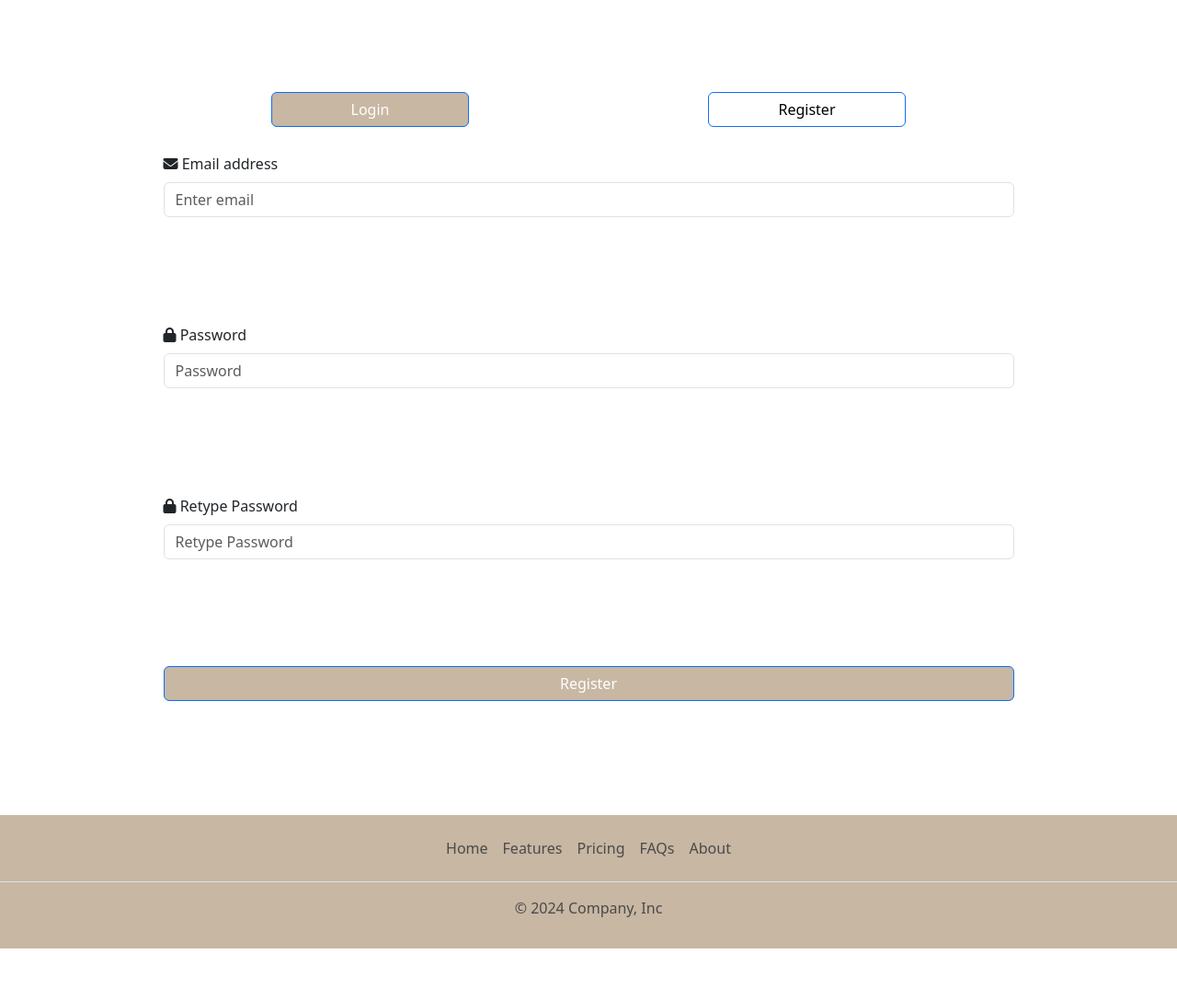
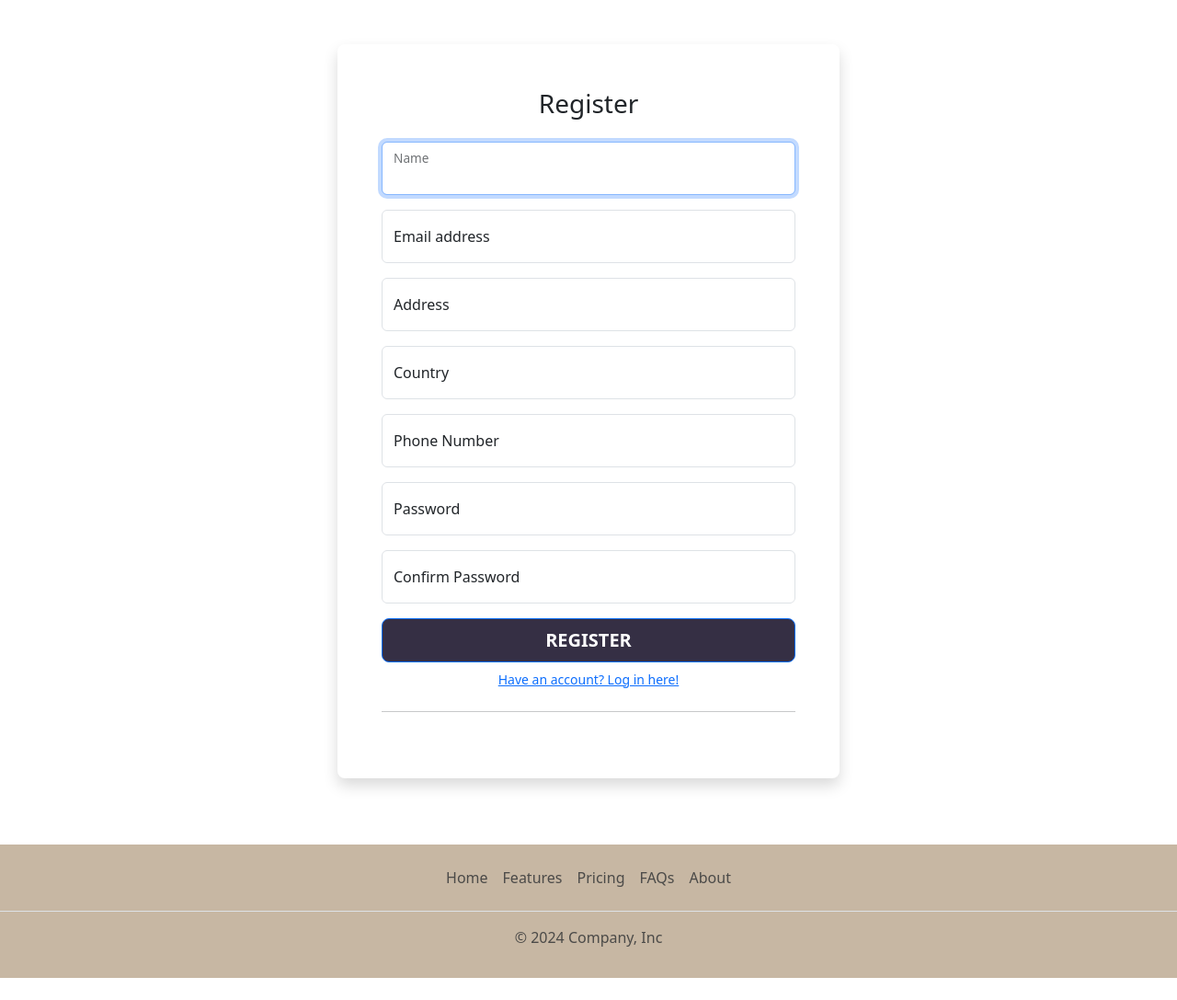
Before and after one commit to vinhee/ECAD-Gift-Shop, a PHP site: page /register.php in a window 1280 px wide. Shown: the part 126-1213 px from the top of the page at 92% size. Before the commit the page ends 1157 px from the top, so only its background shows below. Run offline with PHP 8.4, Linux system fonts and the light colour scheme; some libraries are stand-ins or nearby versions.

Commit message:
Register member done and fixed UI of login/register form

```diff
--- a/css/style.css
+++ b/css/style.css
@@ -7,12 +7,9 @@
     padding-bottom: 20px;
 }
 
-.loginPage {
-    padding-bottom: 100px;
-}
 
 .loginBtn{
-    width:925px;
+    background-color: #352F44;
 }
 
 .onSale {
--- a/index.php
+++ b/index.php
@@ -19,7 +19,7 @@ $result = mysqli_query($conn,$qry);
 $queryresult = mysqli_num_rows($result);
 
 echo "<div class='container' mx-auto style='padding-top:20px; padding-bottom:100px; padding-left:20px;'>";
-echo "<div class='row'>";
+echo "<div class='row justify-content-center'>";
 if ($queryresult > 0) {
     while ($row = mysqli_fetch_assoc($result)) {
         $product = "productDesc.php?pid=$row[ProductID]"; // Getting Product ID
@@ -29,7 +29,7 @@ if ($queryresult > 0) {
 
         $currDate = date('Y-m-d');
         if ($row["Offered"] == 1 && $row["OfferEndDate"] > $currDate) {
-            echo "<div class='col-md-3' style='padding: 20px;'>";
+            echo "<div class='col-md-3 justify-content-center' style='padding: 20px;'>";
             echo "<div class='card' style='width: 15rem;'>";
             echo "<img src='$imgPathname' class='card-img-top'>";
             echo "<div class='card-body text-center'>";
--- a/register.php
+++ b/register.php
@@ -7,34 +7,92 @@
 
 <?php
 include("navbar.php");
+
 ?>
+<script type="text/javascript">
+function validateInfo(){
+  if (document.register.userPassword.value != document.register.password2.value) {
+    alert("Passwords do not match!");
+    return false; // Password won't be submitted
+  }
+  if (document.register.phone.value != "") {
+        var str = document.register.phone.value;
+        if(str.length != 8) {
+            alert("Please enter a 8-digit phone number.");
+            return false;
+        }
+        else if (str.substr(0,1) != "6" &&
+                 str.substr(0,1) != "8" &&
+                 str.substr(0,1) != "9") {
+                    alert("Phone number in Singapore should start with 6, 8 or 9.");
+                    return false;
+                 }
+            }
+            return true;
+}
+</script>
 
-<div class="container text-center" style="margin:auto; padding-top: 100px;">
-    <div class="row justify-content-center">
-        <div class="col-md-5 mb-2">
-            <a href="login.php"><button class="btn btn-primary btn-block" style="background-color: #C7B7A3; width: calc(50% - 10px);">Login</button></a>
+<body>
+  <div class="container">
+    <div class="row">
+      <div class="col-lg-10 col-xl-6 mx-auto">
+        <div class="card flex-row my-5 border-0 shadow rounded-3 overflow-hidden">
+          <div class="card-img-left d-none d-md-flex">
+          </div>
+          <div class="card-body p-4 p-sm-5">
+            <h3 class="login-heading mb-4 text-center">Register</h3>
+            <form name="register" action="addMember.php" method="post"
+      onsubmit="return validateForm()">
+              <div class="form-floating mb-3">
+                <input type="text" class="form-control" id="userName" placeholder="Name" name="userName" required autofocus>
+                <label for="Name">Name</label>
+              </div>
+
+              <div class="form-floating mb-3">
+                <input type="email" class="form-control" id="userEmail" placeholder="name@example.com" name="userEmail" required >
+                <label for="userName">Email address</label>
+              </div>
+
+              <div class="form-floating mb-3">
+                <input type="Address" class="form-control" id="userAddress" placeholder="Address" name="userAddress">
+                <label for="userAddress">Address</label>
+              </div>
+
+              <div class="form-floating mb-3">
+                <input type="country" class="form-control" id="country" placeholder="Country" name="country">
+                <label for="country">Country</label>
+              </div>
+
+              <div class="form-floating mb-3">
+                <input type="phoneNumber" class="form-control" id="phoneNumber" placeholder="Phone Number" name="phoneNumber">
+                <label for="phoneNumber">Phone Number</label>
+              </div>
+
+              <div class="form-floating mb-3">
+                <input type="password" class="form-control" id="userPassword" placeholder="Password" name="userPassword" required>
+                <label for="password">Password</label>
+              </div>
+
+              <div class="form-floating mb-3">
+                <input type="password" class="form-control" id="password2" placeholder="Confirm Password" required>
+                <label for="password2">Confirm Password</label>
+              </div>
+
+              <div class="d-grid mb-2">
+                <button class="btn btn-lg btn-primary btn-login fw-bold login-btn" style="background-color: #352F44; color: white;" type="submit">REGISTER</button>
+              </div>
+
+              <a class="d-block text-center mt-2 small" href="login.php">Have an account? Log in here!</a>
+
+              <hr class="my-4">
+
+            </form>
+          </div>
         </div>
-        <div class="col-md-5 mb-2">
-            <a href="register.php"><button class="btn btn-primary btn-block" style="background-color: white; color: black; width: calc(50% - 10px);">Register</button></a>
-        </div>
+      </div>
     </div>
-</div>
-
-<form style="width: 925px; margin: auto; padding-top: 20px; padding-bottom: 100px;">
-  <div class="form-group loginPage">
-    <label for="email"><i class="fa-solid fa-envelope"></i>  Email address</label>
-    <input type="email" class="form-control" id="userEmail" aria-describedby="emailHelp" placeholder="Enter email">
   </div>
-  <div class="form-group loginPage">
-    <label for="password"><i class="fa-solid fa-lock"></i>  Password</label>
-    <input type="password" class="form-control" id="userPassword" placeholder="Password">
-  </div>
-  <div class="form-group loginPage">
-    <label for="repeatPassword"><i class="fa-solid fa-lock"></i>  Retype Password</label>
-    <input type="password" class="form-control" id="userPassword2" placeholder="Retype Password">
-  </div>
-  <button type="submit" class="btn btn-primary" style="background-color: #C7B7A3; width:925px;">Register</button>
-</form>
+</body>
 
 <?php
 include("footer.php");
```
Also changed, not shown: addMember.php (added, +51 -0 lines), login.php (+31 -21 lines), README.md.
